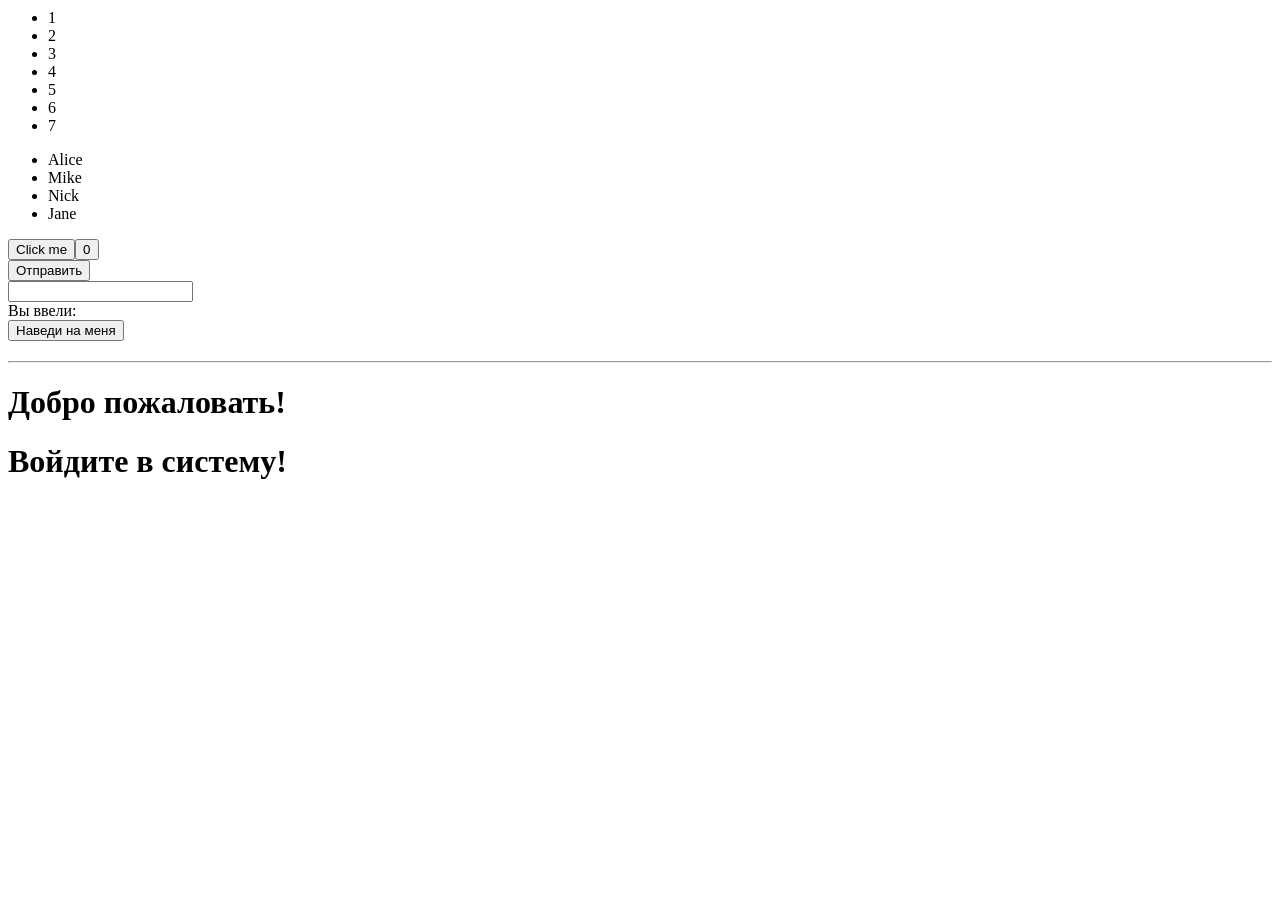
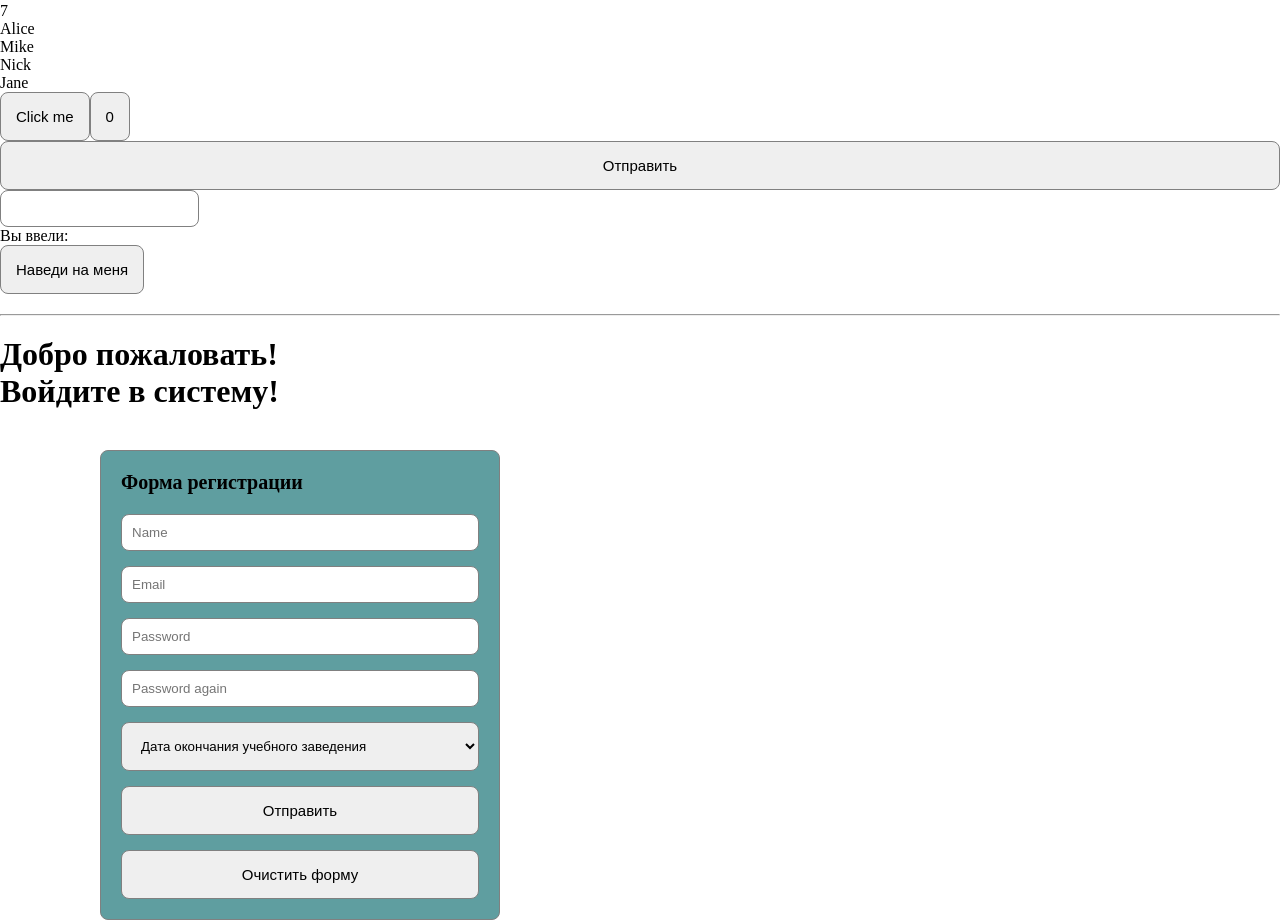
Before and after one commit to mrnoob0dy/my-test-app, a React (Vite) app: page / in a window 1280 px wide. Shown: the part 336-1256 px from the top of the page. Before the commit the page ends 837 px from the top, so only its background shows below. Built offline with nearby package versions, Linux system fonts and the light colour scheme.

Commit message:
Валидация форм в React (практика)

```diff
--- a/src/components/App/App.jsx
+++ b/src/components/App/App.jsx
@@ -1,6 +1,7 @@
 import { Greeting } from '../../pages/Greeting/Greeting'
 import { HomePage } from '../../pages/HomePage/HomePage'
 import { MyName } from '../MyName/MyName'
+import { RegForm } from '../RegForm/RegForm'
 import './App.css'
 
 function App() {
@@ -14,6 +15,7 @@ function App() {
         <hr style={{marginBlock: '20px'}} />
         <Greeting isLoggedIn={true}/>
         <Greeting isLoggedIn={false}/>
+        <RegForm />
       </div>
     </>
   )
--- /dev/null
+++ b/src/components/RegForm/RegForm.css
@@ -0,0 +1,56 @@
+.section {
+  display: flex;
+  flex-direction: column;
+  gap: 20px;
+  max-width: 400px;
+  width: 100%;
+  margin-left: 100px;
+  margin-top: 40px;
+  padding: 20px;
+  border-radius: 8px;
+  border: 1px solid gray;
+  background-color: cadetblue;
+}
+
+.title {
+  font-size: 20px;
+  font-weight: 600;
+}
+
+form {
+  display: flex;
+  flex-direction: column;
+  gap: 15px;
+}
+
+input {
+  padding: 10px;
+  border: 1px solid gray;
+  border-radius: 8px;
+}
+
+select {
+  padding: 15px;
+  border: 1px solid gray;
+  border-radius: 8px;
+}
+
+button {
+  font-weight: 500;
+  font-size: 15px;
+  padding: 15px;
+  border: 1px solid gray;
+  border-radius: 8px;
+}
+
+.error-message {
+  font-weight: 500;
+  font-size: 14px;
+  color: brown;
+}
+
+.success-message {
+  font-weight: 500;
+  font-size: 14px;
+  color: green;
+}
--- /dev/null
+++ b/src/components/RegForm/RegForm.jsx
@@ -0,0 +1,100 @@
+import { useState } from 'react'
+import { validatePassword, checkPasswordMatch, checkRequiredFields } from './validators'
+import './RegForm.css'
+
+// /^(?=.*[A-Za-z])(?=.*\d)[A-Za-z|d]{8,}$/
+
+export function RegForm() {
+  const [isPasswordValid, setIsPasswordValid] = useState(true)
+  const [name, setName] = useState('')
+  const [email, setEmail] = useState('')
+  const [password, setPassword] = useState('')
+  const [confirmPassword, setConfirmPassword] = useState('')
+  const [passwordMatch, setPasswordMatch] = useState(true)
+  const [selectedYear, setSelectedYear] = useState('')
+  const [requiredFieldsError, setRequiredFieldsError] = useState(false)
+  const [showSuccessMessage, setShowSuccessMessage] = useState(false)
+
+
+  const handleNameChange = (e) => {
+    const newName = e.target.value
+    setName(newName)
+  }
+
+  const handleEmailChange = (e) => {
+    const newEmail = e.target.value
+    setEmail(newEmail)
+  }
+
+  const handlePasswordChange = (e) => {
+    const newPassword = e.target.value
+    setPassword(newPassword)
+    setIsPasswordValid(validatePassword(newPassword))
+    setPasswordMatch(checkPasswordMatch(newPassword, confirmPassword))
+  }
+
+  const handleConfirmPasswordChange = (e) => {
+    const newConfirmPassword = e.target.value
+    setConfirmPassword(newConfirmPassword)
+    setPasswordMatch(checkPasswordMatch(password, newConfirmPassword))
+  }
+
+  const years = Array.from({length: 40}, (_ , i) => new Date().getFullYear() - i)
+  const handleYearChange = (e) => setSelectedYear(e.target.value)
+
+  const handleSubmit = (e) => {
+    e.preventDefault()
+
+    const allFieldsFilled = checkRequiredFields([name, email, password, confirmPassword, selectedYear])
+
+    const isFormValid = allFieldsFilled && isPasswordValid && passwordMatch
+    if(!isFormValid) {
+      setRequiredFieldsError(true)
+      setShowSuccessMessage(false)
+      return
+    } else {
+      setRequiredFieldsError(false)
+      setShowSuccessMessage(true)
+    }
+
+    const formData = {name, email, password, confirmPassword, selectedYear}
+    alert(JSON.stringify(formData, null, 2))
+
+    setTimeout(() => {
+      setShowSuccessMessage(false)
+    }, 3000);
+  }
+
+  const handleReset = () => {
+    setName('')
+    setEmail('')
+    setPassword('')
+    setIsPasswordValid('')
+    setConfirmPassword('')
+    setSelectedYear('')
+  }
+
+  return (
+    <div className="section">
+      <h1 className="title">Форма регистрации</h1>
+      <form onSubmit={handleSubmit}>
+        <input type="text" placeholder="Name" onChange={handleNameChange}/>
+        <input type="email" placeholder="Email" onChange={handleEmailChange}/>
+        <input type="password" placeholder="Password" value={password} onChange={handlePasswordChange}/>
+        {!isPasswordValid && <div className="errow-message">Пароль должен состоять из латинских букв и цифр, а так же должен быть не менее 8 символов</div>}
+        <input type="password" placeholder="Password again" value={confirmPassword} onChange={handleConfirmPasswordChange}/>
+        {!passwordMatch && <div className="error-message">Пароли пока не совпадают</div>}
+        <select value={selectedYear} onChange={handleYearChange}>
+          <option value="">Дата окончания учебного заведения</option>
+          {years.map(year => (
+            <option key={year.toString()} value={year}>{year}</option>
+          ))}
+        </select>
+        <button type="submit">Отправить</button>
+        <button type="reset" onClick={handleReset}>Очистить форму</button>
+        {requiredFieldsError && (<div className="error-message">Проверьте заполнение полей формы!</div>)}
+        {showSuccessMessage && (<div className="success-message">Данные успешно отправлены!</div>)}
+      </form>
+    </div>
+  )
+}
--- /dev/null
+++ b/src/components/RegForm/validators.js
@@ -0,0 +1,12 @@
+export const validatePassword = (password) => {
+  const passwordRegex = /^(?=.*[A-Za-z])(?=.*\d)[A-Za-z\d]{8,}$/
+  return passwordRegex.test(password)
+}
+
+export const checkPasswordMatch = (password, confirmPassword) => {
+  return password === confirmPassword
+}
+
+export const checkRequiredFields = (fields) => {
+  return fields.every(field => field.trim())
+}
--- a/src/index.css
+++ b/src/index.css
@@ -0,0 +1,5 @@
+* {
+  box-sizing: border-box;
+  margin: 0;
+  padding: 0;
+}
```
